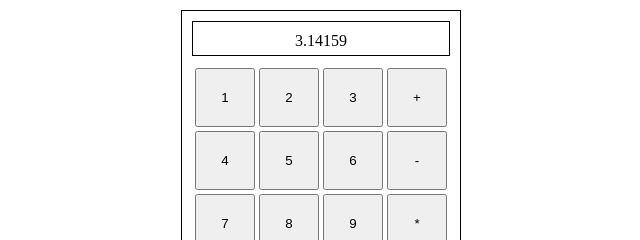
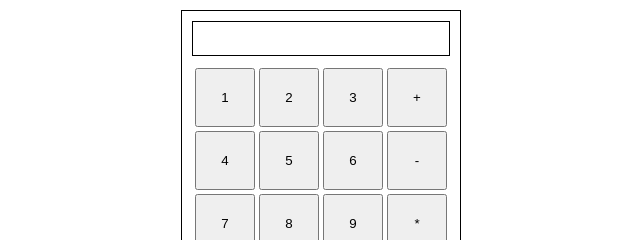
Before and after one commit to chrishahn-net/calculator, a plain HTML site: page index.html in a window 1280 px wide. Shown: the top 240 px of the page, 319-959 px from the left. Drawn offline with Linux system fonts and the light colour scheme.

Commit message:
Remove placeholder display text

```diff
--- a/index.html
+++ b/index.html
@@ -9,7 +9,7 @@
 
 <body>
   <div class="main">
-    <div class="display">3.14159</div>
+    <div class="display"></div>
     <div>
       <button>1</button>
       <button>2</button>
```
